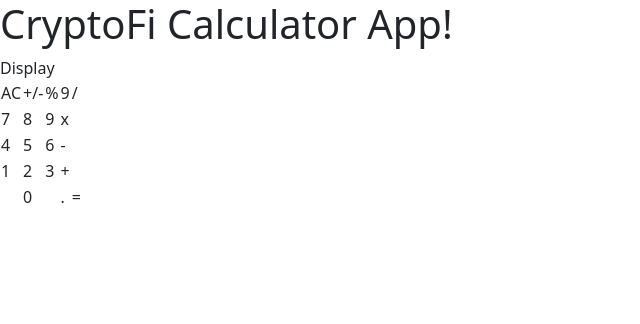
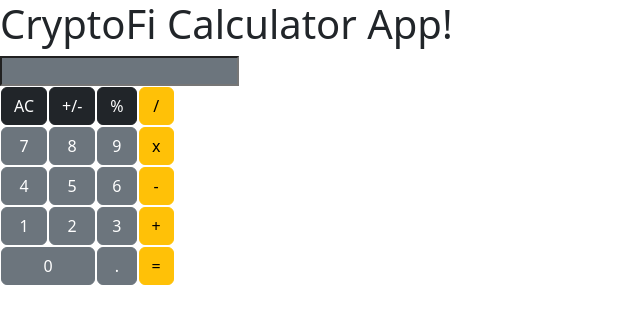
Before and after one commit to Ali-Ismail-1/CryptoFiCalculator, a Django app: page /calculatorapp in a window 1280 px wide. Shown: the top 324 px of the page, without its empty margins (0-640 px from the left). Run offline with Django 3.2, Linux system fonts and the light colour scheme.

Commit message:
Created calculator buttons using bootstrap in table

```diff
--- a/templates/calculatorapp/index.html
+++ b/templates/calculatorapp/index.html
@@ -14,31 +14,82 @@
         <div class="col">
             <table>
                 <tr>
-                    Display
+                    <input type="text" class="bg-secondary text-white" />
                 </tr>
                 <tr>
-                    <td>AC</td>
-                    <td>+/-</td>
-                    <td>%</td><td>9</td>
-                    <td>/</td>
+                    <td>
+                        <button type="button" class="btn btn-dark w-100" value="AC">AC</button>
+                    </td>
+                    <td>
+                        <button type="button" class="btn btn-dark w-100" value="FLIP">+/-</button>
+                    </td>
+                    <td>
+                        <button type="button" class="btn btn-dark w-100" value="%">%</button>
+                    </td>
+                    <td>
+                        <button type="button" class="btn btn-warning w-100" value="/">/</button>
+                    </td>
                 </tr>
+
                 <tr>
-                    <td>7</td><td>8</td><td>9</td>
-                    <td>x</td>
+                    <td>
+                        <button type="button" class="btn btn-secondary w-100" value="7">7</button>
+                    </td>
+                    <td>
+                        <button type="button" class="btn btn-secondary w-100" value="8">8</button>
+                    </td>
+                    <td>
+                        <button type="button" class="btn btn-secondary w-100" value="9">9</button>
+                    </td>
+                    <td>
+                        <button type="button" class="btn btn-warning w-100" value="x">x</button>
+                    </td>
                 </tr>
+
+
                 <tr>
-                    <td>4</td><td>5</td><td>6</td>
-                    <td>-</td>
+                    <td>
+                        <button type="button" class="btn btn-secondary w-100" value="4">4</button>
+                    </td>
+                    <td>
+                        <button type="button" class="btn btn-secondary w-100" value="5">5</button>
+                    </td>
+                    <td>
+                        <button type="button" class="btn btn-secondary w-100" value="6">6</button>
+                    </td>
+                    <td>
+                        <button type="button" class="btn btn-warning w-100" value="-">-</button>
+                    </td>
                 </tr>
+
+
                 <tr>
-                    <td>1</td><td>2</td><td>3</td>
-                    <td>+</td>
+                    <td>
+                        <button type="button" class="btn btn-secondary w-100" value="1">1</button>
+                    </td>
+                    <td>
+                        <button type="button" class="btn btn-secondary w-100" value="2">2</button>
+                    </td>
+                    <td>
+                        <button type="button" class="btn btn-secondary w-100" value="3">3</button>
+                    </td>
+                    <td>
+                        <button type="button" class="btn btn-warning w-100" value="x">+</button>
+                    </td>
                 </tr>
-                <td>
-                    <td colspan="2">0</td>
-                    <td>.</td>
-                    <td>=</td>
-                </td>
+
+                <tr>
+                    <td colspan="2">
+                        <button type="button" class="btn btn-secondary w-100" value="0">0</button>
+                    </td>
+                    <td>
+                        <button type="button" class="btn btn-secondary w-100" value=".">.</button>
+                    </td>
+                    <td>
+                        <button type="button" class="btn btn-warning w-100" value="=">=</button>
+                    </td>
+                </tr>
+
 
             </table>
         </div>
```
